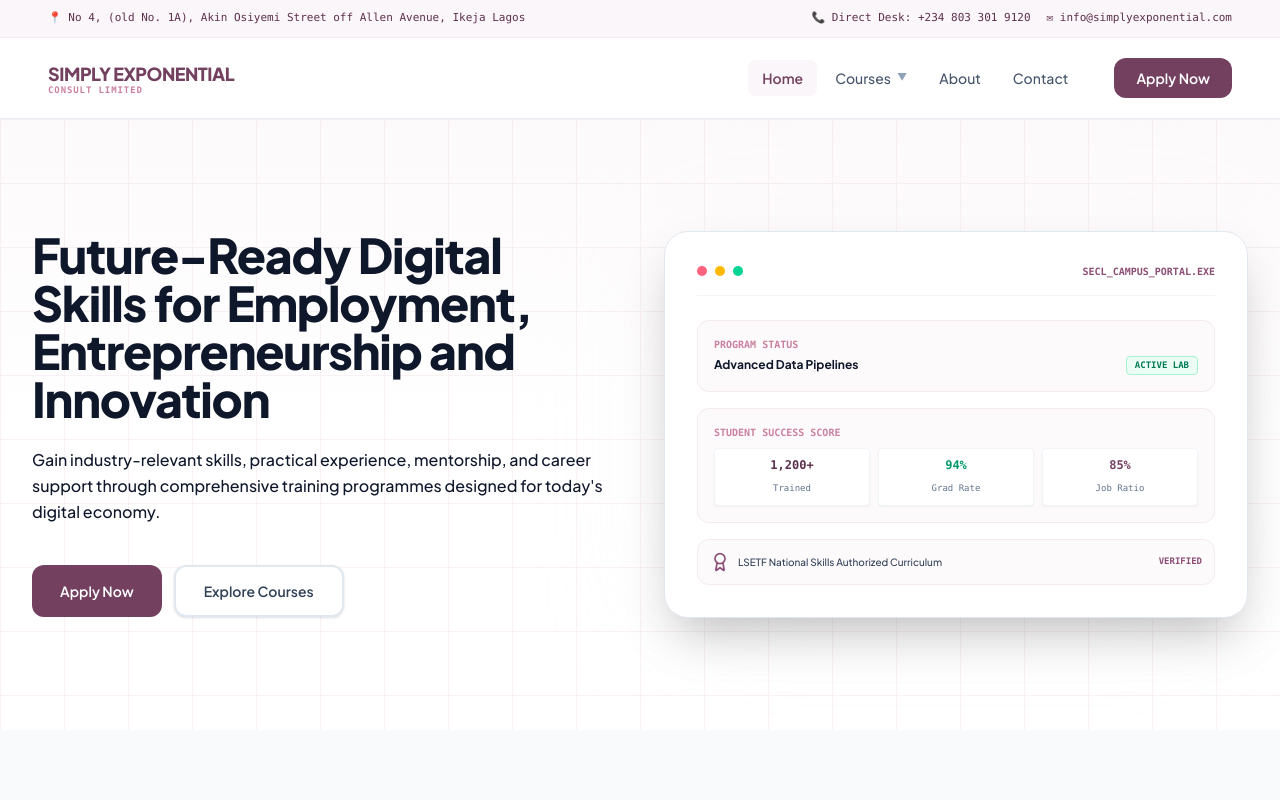
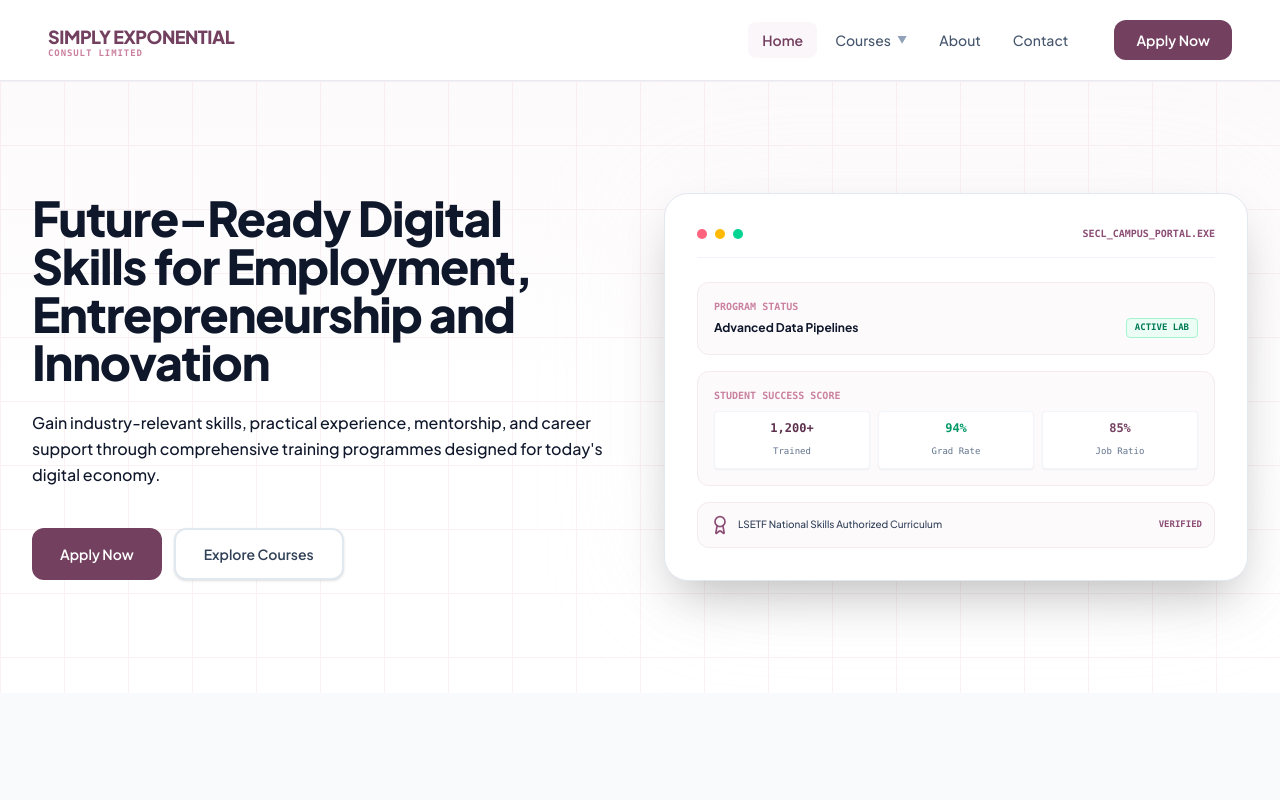
Before and after one commit to pelumiogunremu/Simply-Exponential-Training-Academy, a React (Vite) app: page / in a window 1280 px wide. Shown: the top 800 px of the page. Built offline with nearby package versions, Linux system fonts and the light colour scheme.

Commit message:
Remove top contact bar

```diff
--- a/src/App.tsx
+++ b/src/App.tsx
@@ -59,16 +59,7 @@ export default function App() {
 
   return (
     <div className="flex flex-col min-h-screen bg-slate-50 text-slate-900 font-sans antialiased">
-      {/* Top micro coordinates info ribbon */}
-      <div className="bg-indigo-50 text-indigo-700 py-2.5 px-4 sm:px-8 lg:px-12 text-[11px] font-mono border-b border-indigo-100">
-        <div className="w-full flex flex-col sm:flex-row justify-between items-center gap-2">
-          <span>📍 No 4, (old No. 1A), Akin Osiyemi Street off Allen Avenue, Ikeja Lagos</span>
-          <div className="flex gap-4">
-            <span>📞 Direct Desk: +234 803 301 9120</span>
-            <span>✉ info@simplyexponential.com</span>
-          </div>
-        </div>
-      </div>
+
 
       {/* Global Navigation navbar */}
       <Navigation
```
